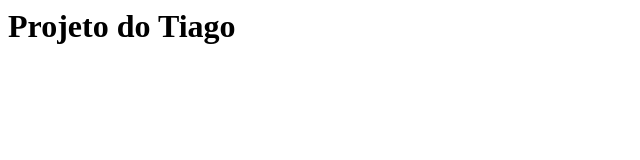
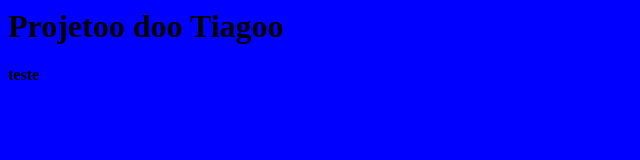
Before and after one commit to tiagoviniciuslopes/curso-git, a plain HTML site: page index.html in a window 1280 px wide. Shown: the whole page, without its empty margins (0-640 px from the left). Drawn offline with Linux system fonts and the light colour scheme.

Commit message:
inicio do design

```diff
--- /dev/null
+++ b/estilo.css
@@ -0,0 +1,3 @@
+body {
+	background-color: blue;
+}
--- a/index.html
+++ b/index.html
@@ -1,7 +1,9 @@
 <html>
 	<head>
+		<link rel="stylesheet" href="estilo.css">
 	</head>
 	<body>
-		<h1>Projeto do Tiago</h1>
+		<h1>Projetoo doo Tiagoo</h1>
+		<h4>teste</h4>
 	</body>
 </html>
```
